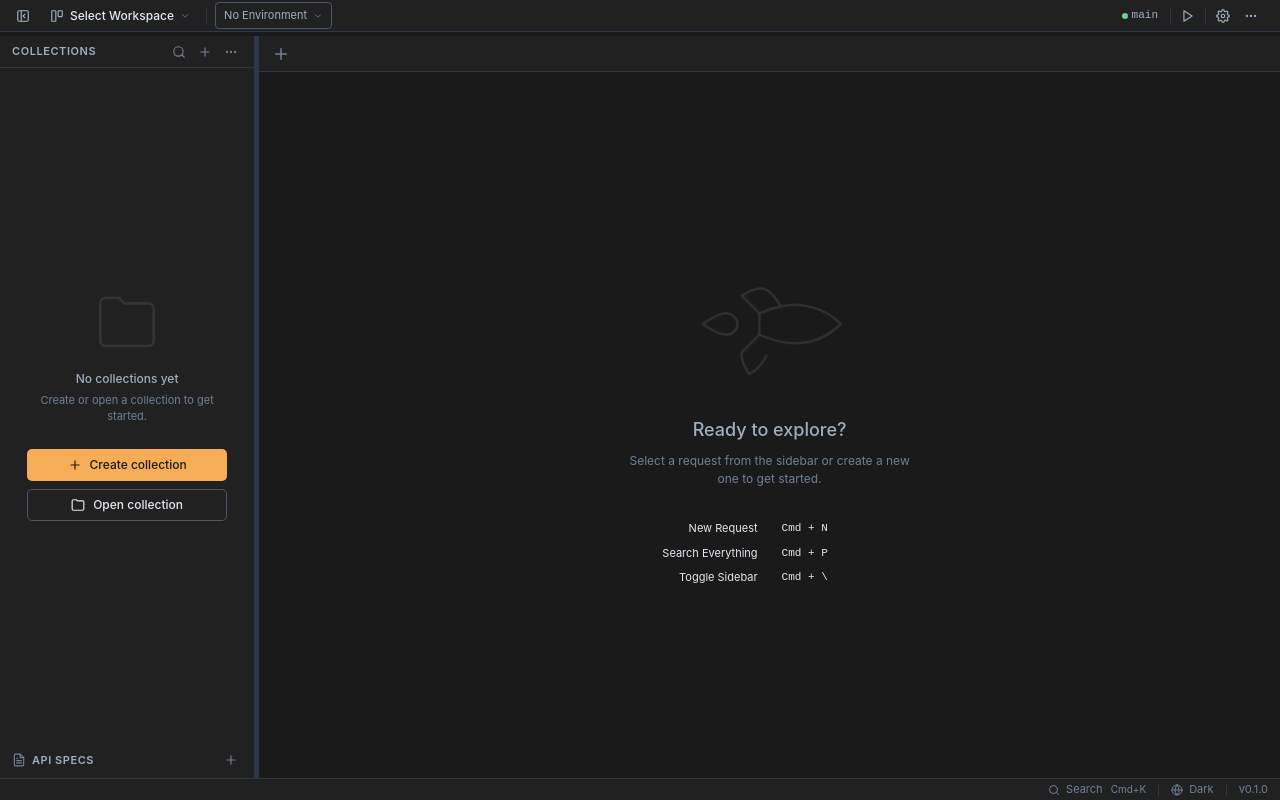
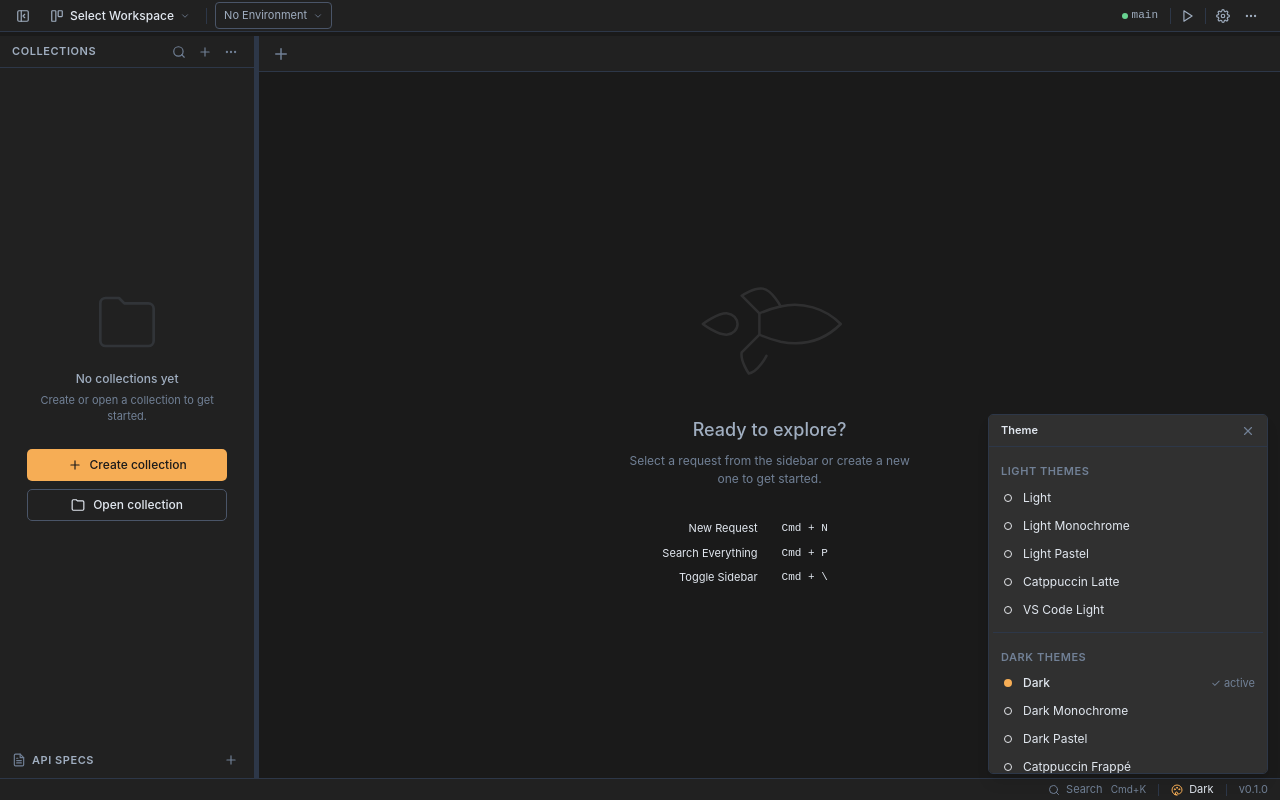
Before and after one commit to 0funct0ry/cortex, a React (Vite) app in the folder crates/cortex-app/ui/: page / in a window 1280 px wide. Both pictures are taken after a click on the element "Dark". Built offline with nearby package versions, Linux system fonts and the light colour scheme.

Commit message:
[03a.10] feat(gui): Build the theme picker — accessible from the status bar

```diff
--- a/crates/cortex-app/ui/src/components/layout/StatusBar.tsx
+++ b/crates/cortex-app/ui/src/components/layout/StatusBar.tsx
@@ -1,13 +1,15 @@
 import React from 'react'
 import * as Icons from '../ui/Icons'
 import { useTheme } from '../../contexts/ThemeContext'
+import ThemePicker from './ThemePicker'
 
 const StatusBar: React.FC = () => {
   const { theme } = useTheme()
+  const [isThemePickerOpen, setIsThemePickerOpen] = React.useState(false)
   const version = import.meta.env.VITE_APP_VERSION || 'v0.1.0'
 
   return (
-    <footer className="h-[22px] bg-bg-panel border-t border-border-subtle flex items-center px-3 gap-3 shrink-0">
+    <footer className="h-[22px] bg-bg-panel border-t border-border-subtle flex items-center px-3 gap-3 shrink-0 relative">
       <div className="flex-1" /> {/* Spacer */}
       <div className="flex items-center gap-3">
         <div className="flex items-center gap-1.5 text-text-muted text-[11px] cursor-pointer hover:text-text-secondary transition-colors group">
@@ -18,8 +20,18 @@ const StatusBar: React.FC = () => {
 
         <div className="w-[1px] h-3 bg-border-subtle" />
 
-        <div className="flex items-center gap-1.5 text-text-muted text-[11px] cursor-pointer hover:text-text-secondary transition-colors group">
-          <Icons.Palette size={12} className="text-text-muted group-hover:text-text-secondary" />
+        <div
+          onClick={() => setIsThemePickerOpen(!isThemePickerOpen)}
+          className={`flex items-center gap-1.5 text-[11px] cursor-pointer transition-colors group ${
+            isThemePickerOpen ? 'text-text-primary' : 'text-text-muted hover:text-text-secondary'
+          }`}
+        >
+          <Icons.Palette
+            size={12}
+            className={
+              isThemePickerOpen ? 'text-accent' : 'text-text-muted group-hover:text-text-secondary'
+            }
+          />
           <span className="capitalize">{theme.replace(/-/g, ' ')}</span>
         </div>
 
@@ -27,6 +39,7 @@ const StatusBar: React.FC = () => {
 
         <div className="text-text-muted text-[11px]">{version}</div>
       </div>
+      {isThemePickerOpen && <ThemePicker onClose={() => setIsThemePickerOpen(false)} />}
     </footer>
   )
 }
--- /dev/null
+++ b/crates/cortex-app/ui/src/components/layout/ThemePicker.tsx
@@ -0,0 +1,130 @@
+import React, { useEffect, useRef } from 'react'
+import * as Icons from '../ui/Icons'
+import { useTheme } from '../../contexts/ThemeContext'
+import type { ThemeId } from '../../contexts/ThemeContext'
+
+interface ThemeMetadata {
+  id: ThemeId
+  name: string
+  section: 'light' | 'dark'
+}
+
+const THEMES: ThemeMetadata[] = [
+  { id: 'light', name: 'Light', section: 'light' },
+  { id: 'light-monochrome', name: 'Light Monochrome', section: 'light' },
+  { id: 'light-pastel', name: 'Light Pastel', section: 'light' },
+  { id: 'catppuccin-latte', name: 'Catppuccin Latte', section: 'light' },
+  { id: 'vscode-light', name: 'VS Code Light', section: 'light' },
+  { id: 'dark', name: 'Dark', section: 'dark' },
+  { id: 'dark-monochrome', name: 'Dark Monochrome', section: 'dark' },
+  { id: 'dark-pastel', name: 'Dark Pastel', section: 'dark' },
+  { id: 'catppuccin-frappe', name: 'Catppuccin Frappé', section: 'dark' },
+  { id: 'catppuccin-macchiato', name: 'Catppuccin Macchiato', section: 'dark' },
+  { id: 'catppuccin-mocha', name: 'Catppuccin Mocha', section: 'dark' },
+  { id: 'nord', name: 'Nord', section: 'dark' },
+  { id: 'vscode-dark', name: 'VS Code Dark', section: 'dark' },
+]
+
+interface ThemePickerProps {
+  onClose: () => void
+}
+
+const ThemePicker: React.FC<ThemePickerProps> = ({ onClose }) => {
+  const { theme: currentTheme, setTheme } = useTheme()
+  const pickerRef = useRef<HTMLDivElement>(null)
+
+  useEffect(() => {
+    const handleClickOutside = (event: MouseEvent) => {
+      if (pickerRef.current && !pickerRef.current.contains(event.target as Node)) {
+        onClose()
+      }
+    }
+
+    const handleEscape = (event: KeyboardEvent) => {
+      if (event.key === 'Escape') {
+        onClose()
+      }
+    }
+
+    document.addEventListener('mousedown', handleClickOutside)
+    document.addEventListener('keydown', handleEscape)
+
+    return () => {
+      document.removeEventListener('mousedown', handleClickOutside)
+      document.removeEventListener('keydown', handleEscape)
+      // Ensure theme is reverted to original if closed without picking
+      document.documentElement.dataset.theme = currentTheme
+    }
+  }, [onClose, currentTheme])
+
+  const handleHover = (themeId: ThemeId | null) => {
+    // eslint-disable-next-line react-hooks/immutability
+    document.documentElement.dataset.theme = themeId || currentTheme
+  }
+
+  const handleSelect = (themeId: ThemeId) => {
+    setTheme(themeId)
+    onClose()
+  }
+
+  const renderSection = (title: string, section: 'light' | 'dark') => {
+    const sectionThemes = THEMES.filter((t) => t.section === section)
+
+    return (
+      <div className="py-1">
+        <div className="px-3 pt-2 pb-1 text-xs font-semibold text-text-muted uppercase tracking-wider">
+          {title}
+        </div>
+        {sectionThemes.map((theme) => {
+          const isActive = theme.id === currentTheme
+          return (
+            <div
+              key={theme.id}
+              className="flex items-center h-7 px-3 gap-2 cursor-pointer hover:bg-bg-highlight group transition-colors"
+              onMouseEnter={() => handleHover(theme.id)}
+              onMouseLeave={() => handleHover(null)}
+              onClick={() => handleSelect(theme.id)}
+            >
+              <div className="w-3.5 h-3.5 flex items-center justify-center">
+                {isActive ? (
+                  <div className="w-2 h-2 rounded-full bg-accent" />
+                ) : (
+                  <div className="w-2 h-2 rounded-full border border-text-muted/40 group-hover:border-text-muted/60" />
+                )}
+              </div>
+              <span className={`text-sm text-text-primary flex-1 ${isActive ? 'font-medium' : ''}`}>
+                {theme.name}
+              </span>
+              {isActive && <span className="text-xs text-text-muted">✓ active</span>}
+            </div>
+          )
+        })}
+      </div>
+    )
+  }
+
+  return (
+    <div
+      ref={pickerRef}
+      className="absolute bottom-[26px] right-3 w-[280px] max-h-[360px] bg-bg-overlay border border-border-subtle rounded-md shadow-lg overflow-y-auto z-50 animate-in fade-in zoom-in-95 duration-100"
+    >
+      <div className="sticky top-0 bg-bg-overlay border-b border-border-subtle flex items-center justify-between px-3 h-8 z-10">
+        <span className="text-xs font-semibold text-text-primary">Theme</span>
+        <button
+          onClick={onClose}
+          className="text-text-muted hover:text-text-primary transition-colors"
+        >
+          <Icons.X size={14} />
+        </button>
+      </div>
+
+      <div className="py-1">
+        {renderSection('Light Themes', 'light')}
+        <div className="h-px bg-border-subtle mx-1 my-1" />
+        {renderSection('Dark Themes', 'dark')}
+      </div>
+    </div>
+  )
+}
+
+export default ThemePicker
--- a/crates/cortex-app/ui/src/components/ui/Icons.tsx
+++ b/crates/cortex-app/ui/src/components/ui/Icons.tsx
@@ -167,9 +167,10 @@ export const Palette: React.FC<IconProps> = ({ size = 13, ...props }) => (
     strokeLinejoin="round"
     {...props}
   >
-    <circle cx="12" cy="12" r="10" />
-    <path d="M12 2a15.3 15.3 0 0 1 4 10 15.3 15.3 0 0 1-4 10 15.3 15.3 0 0 1-4-10 15.3 15.3 0 0 1 4-10z" />
-    <line x1="2" y1="12" x2="22" y2="12" />
+    <path d="M12 22C6.477 22 2 17.523 2 12S6.477 2 12 2s10 4.477 10 10c0 4.418-3.582 8-8 8a1 1 0 0 1-1-1v-1a2 2 0 0 0-2-2 2 2 0 0 0-2 2v2a1 1 0 0 1-1 1z" />
+    <circle cx="7.5" cy="10.5" r="1" fill="currentColor" />
+    <circle cx="12" cy="7.5" r="1" fill="currentColor" />
+    <circle cx="16.5" cy="10.5" r="1" fill="currentColor" />
   </svg>
 )
 
```
Also changed, not shown: 1 other file (tests, documents, lock files or other folders).
